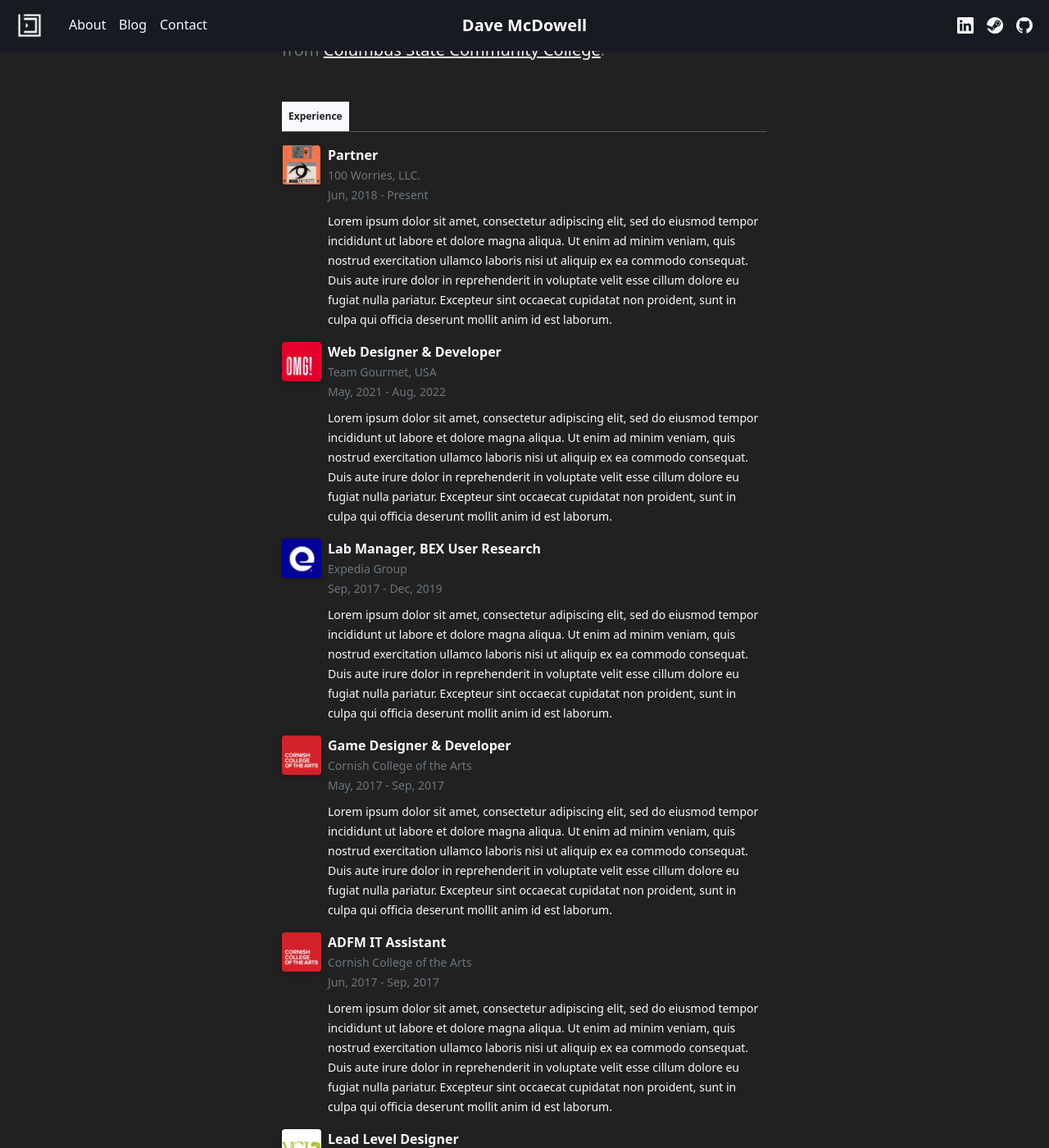
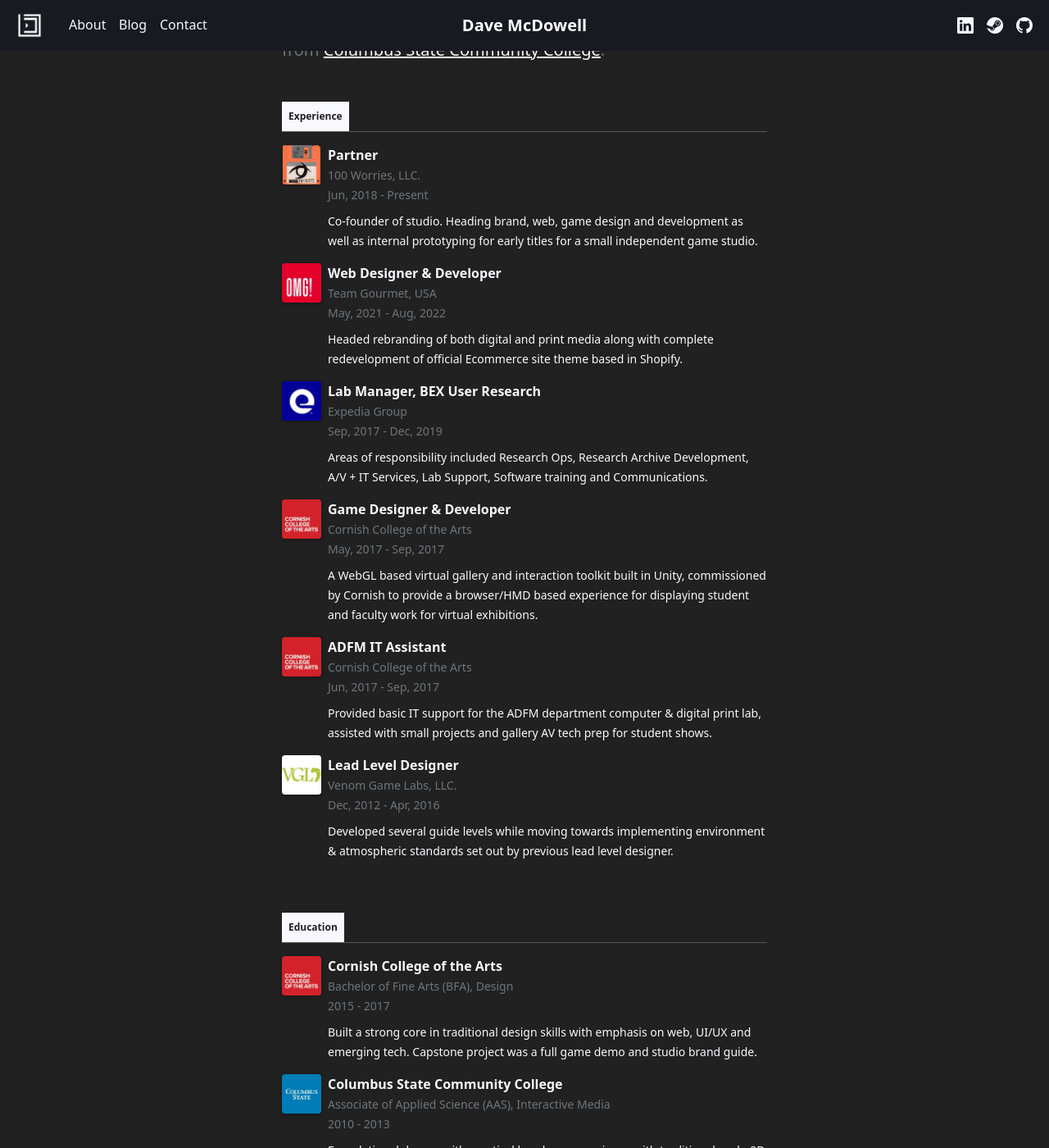
Before and after one commit to davemcdowell/portfolio, a Jekyll site: the page built from about.html, in a window 1280 px wide and 1400 px high, scrolled down 495 px. Shown: the whole window at 82% size. Built offline with Jekyll 4.4.1, drawn with Linux system fonts in a browser that asks for light colours; nearby versions of some CDN libraries; some of the changed text lies outside the part shown.

Commit message:
about yaml edits

```diff
--- a/_data/about.yml
+++ b/_data/about.yml
@@ -11,8 +11,8 @@
       start-date: Jun, 2018
       end-date: Present
       description: >-
-        Lorem ipsum dolor sit amet, consectetur adipiscing elit, sed do eiusmod tempor incididunt ut labore et dolore magna aliqua. Ut enim ad minim veniam, quis nostrud exercitation ullamco laboris nisi ut aliquip ex ea commodo consequat.
-        Duis aute irure dolor in reprehenderit in voluptate velit esse cillum dolore eu fugiat nulla pariatur. Excepteur sint occaecat cupidatat non proident, sunt in culpa qui officia deserunt mollit anim id est laborum.
+        Co-founder of studio. Heading brand, web, game design and development
+        as well as internal prototyping for early titles for a small independent game studio.
     -
       logo: /assets/images/cv/omg.jpg
       company: Team Gourmet, USA
@@ -21,8 +21,8 @@
       start-date: May, 2021
       end-date: Aug, 2022
       description: >-
-        Lorem ipsum dolor sit amet, consectetur adipiscing elit, sed do eiusmod tempor incididunt ut labore et dolore magna aliqua. Ut enim ad minim veniam, quis nostrud exercitation ullamco laboris nisi ut aliquip ex ea commodo consequat.
-        Duis aute irure dolor in reprehenderit in voluptate velit esse cillum dolore eu fugiat nulla pariatur. Excepteur sint occaecat cupidatat non proident, sunt in culpa qui officia deserunt mollit anim id est laborum.
+        Headed rebranding of both digital and print media along with complete
+        redevelopment of official Ecommerce site theme based in Shopify.
     -
       logo: /assets/images/cv/bex.jpg
       company: Expedia Group
@@ -31,8 +31,8 @@
       start-date: Sep, 2017
       end-date: Dec, 2019
       description: >-
-        Lorem ipsum dolor sit amet, consectetur adipiscing elit, sed do eiusmod tempor incididunt ut labore et dolore magna aliqua. Ut enim ad minim veniam, quis nostrud exercitation ullamco laboris nisi ut aliquip ex ea commodo consequat.
-        Duis aute irure dolor in reprehenderit in voluptate velit esse cillum dolore eu fugiat nulla pariatur. Excepteur sint occaecat cupidatat non proident, sunt in culpa qui officia deserunt mollit anim id est laborum.
+        Areas of responsibility included Research Ops, Research Archive Development,
+        A/V + IT Services, Lab Support, Software training and Communications.
     -
       logo: /assets/images/cv/cca.png
       company: Cornish College of the Arts
@@ -41,8 +41,9 @@
       start-date: May, 2017
       end-date: Sep, 2017
       description: >-
-        Lorem ipsum dolor sit amet, consectetur adipiscing elit, sed do eiusmod tempor incididunt ut labore et dolore magna aliqua. Ut enim ad minim veniam, quis nostrud exercitation ullamco laboris nisi ut aliquip ex ea commodo consequat.
-        Duis aute irure dolor in reprehenderit in voluptate velit esse cillum dolore eu fugiat nulla pariatur. Excepteur sint occaecat cupidatat non proident, sunt in culpa qui officia deserunt mollit anim id est laborum.
+        A WebGL based virtual gallery and interaction toolkit built in Unity, commissioned
+        by Cornish to provide a browser/HMD based experience for displaying student and
+        faculty work for virtual exhibitions.
     -
       logo: /assets/images/cv/cca.png
       company: Cornish College of the Arts
@@ -51,8 +52,8 @@
       start-date: Jun, 2017
       end-date: Sep, 2017
       description: >-
-        Lorem ipsum dolor sit amet, consectetur adipiscing elit, sed do eiusmod tempor incididunt ut labore et dolore magna aliqua. Ut enim ad minim veniam, quis nostrud exercitation ullamco laboris nisi ut aliquip ex ea commodo consequat.
-        Duis aute irure dolor in reprehenderit in voluptate velit esse cillum dolore eu fugiat nulla pariatur. Excepteur sint occaecat cupidatat non proident, sunt in culpa qui officia deserunt mollit anim id est laborum.
+        Provided basic IT support for the ADFM department computer & digital print lab,
+        assisted with small projects and gallery AV tech prep for student shows.
     -
       logo: /assets/images/cv/vgl.jpg
       company: Venom Game Labs, LLC.
@@ -61,8 +62,8 @@
       start-date: Dec, 2012
       end-date: Apr, 2016
       description: >-
-        Lorem ipsum dolor sit amet, consectetur adipiscing elit, sed do eiusmod tempor incididunt ut labore et dolore magna aliqua. Ut enim ad minim veniam, quis nostrud exercitation ullamco laboris nisi ut aliquip ex ea commodo consequat.
-        Duis aute irure dolor in reprehenderit in voluptate velit esse cillum dolore eu fugiat nulla pariatur. Excepteur sint occaecat cupidatat non proident, sunt in culpa qui officia deserunt mollit anim id est laborum.
+        Developed several guide levels while moving towards implementing environment &
+        atmospheric standards set out by previous lead level designer.
   education:
     -
       logo: /assets/images/cv/cca.png
@@ -72,8 +73,8 @@
       degree-short: (BFA)
       subject: Design
       description: >-
-        Lorem ipsum dolor sit amet, consectetur adipiscing elit, sed do eiusmod tempor incididunt ut labore et dolore magna aliqua. Ut enim ad minim veniam, quis nostrud exercitation ullamco laboris nisi ut aliquip ex ea commodo consequat.
-        Duis aute irure dolor in reprehenderit in voluptate velit esse cillum dolore eu fugiat nulla pariatur. Excepteur sint occaecat cupidatat non proident, sunt in culpa qui officia deserunt mollit anim id est laborum.
+        Built a strong core in traditional design skills with emphasis on web, UI/UX and
+        emerging tech. Capstone project was a full game demo and studio brand guide.
       start-date: 2015
       end-date: 2017
     -
@@ -84,8 +85,7 @@
       degree-short: (AAS)
       subject: Interactive Media
       description: >-
-        Lorem ipsum dolor sit amet, consectetur adipiscing elit, sed do eiusmod tempor incididunt ut labore et dolore magna aliqua. Ut enim ad minim veniam, quis nostrud exercitation ullamco laboris nisi ut aliquip ex ea commodo consequat.
-        Duis aute irure dolor in reprehenderit in voluptate velit esse cillum dolore eu fugiat nulla pariatur. Excepteur sint occaecat cupidatat non proident, sunt in culpa qui officia deserunt mollit anim id est laborum.
+        Foundational degree with practical hands-on experience with traditional, web, 2D and 3D media. Primary focus was in 3D Art and Animation.
       start-date: 2010
       end-date: 2013
   skills:
--- a/_includes/snippets/hero-image.html
+++ b/_includes/snippets/hero-image.html
@@ -1,3 +1,3 @@
 <div id="top" class="hero-image" style="background-image: linear-gradient(rgba(0, 0, 0, 0), rgba(0, 0, 0, 0.5)), url('{{ include.image }}');">
-    <div class="hero-base{{page.hero.type | prepend: '-' or layout.hero.type | prepend: '-' }}"></div>
+    <div class="hero-base{{ page.hero.type | prepend: '-' or layout.hero.type | prepend: '-' }}"></div>
 </div>
```
